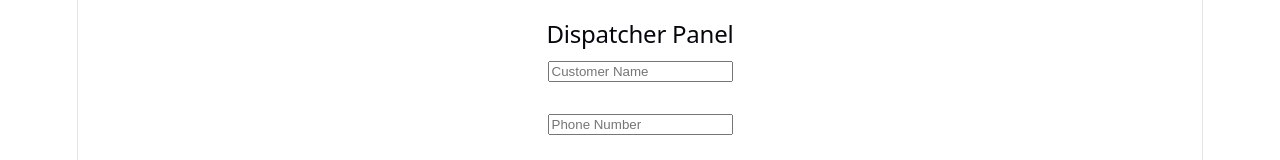
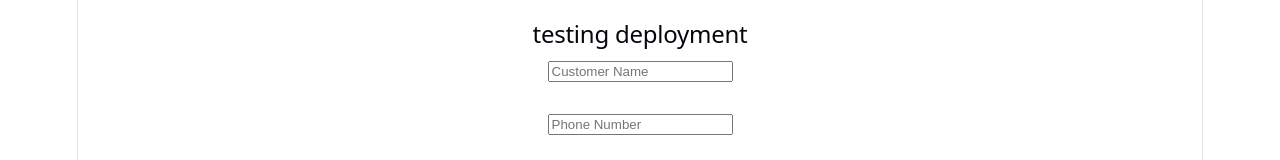
Before and after one commit to Geovanni-Alves/roadside-location, a React (Vite) app: page / in a window 1280 px wide. Shown: the top 160 px of the page. Built offline with nearby package versions, Linux system fonts and the light colour scheme; no server answers.

Commit message:
commit to test vercel

```diff
--- a/src/Dispatcher.jsx
+++ b/src/Dispatcher.jsx
@@ -63,8 +63,8 @@ This link is:
 
   return (
     <div style={{ padding: 20 }}>
-      <h2>Dispatcher Panel</h2>
-
+      {/* <h2>Dispatcher Panel</h2> */}
+      <h2>testing deployment</h2>
       <input
         placeholder="Customer Name"
         value={form.name}
```
